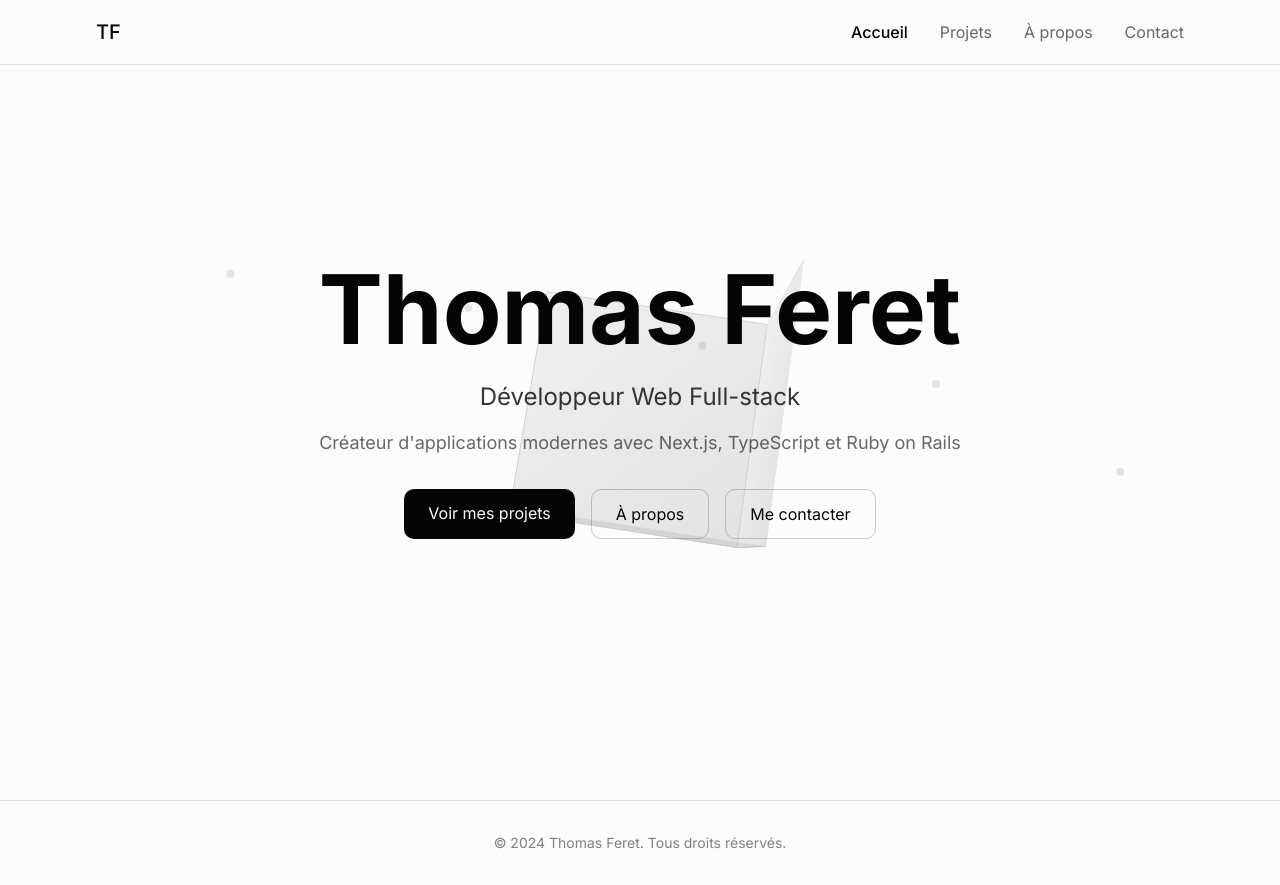
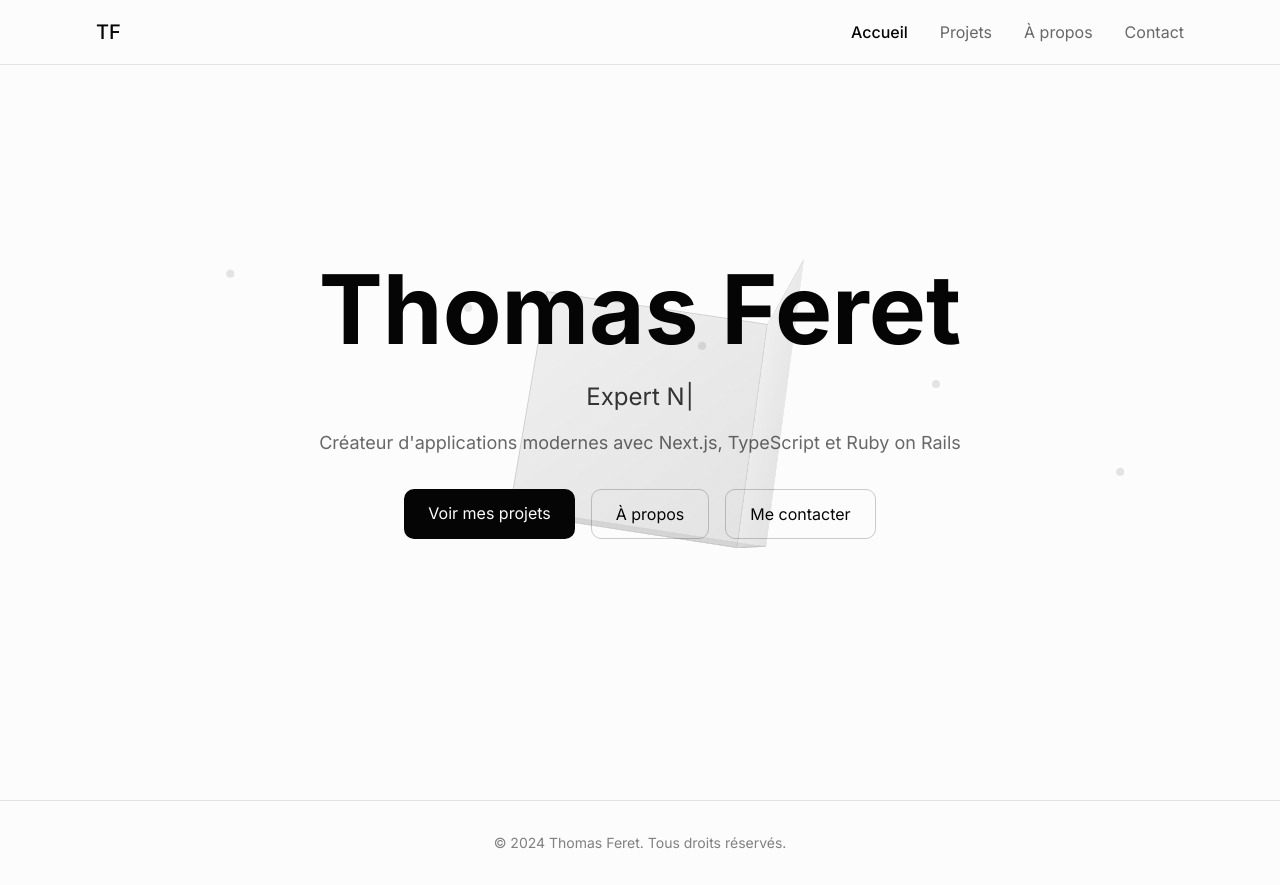
Before and after one commit to ThomasWEBDEV/portfolio-thomas-feret, a Next.js app: page / in a window 1280 px wide. Built offline with nearby package versions, Linux system fonts and the light colour scheme.

Commit message:
Intégration animation typewriter sur sous-titre page accueil

```diff
--- a/app/page.tsx
+++ b/app/page.tsx
@@ -1,6 +1,7 @@
 "use client";
 import Link from "next/link";
 import { motion } from "framer-motion";
+import Typewriter from "typewriter-effect";
 
 export default function Home() {
   return (
@@ -61,14 +62,24 @@ export default function Home() {
             Thomas Feret
           </h1>
 
-          <motion.p
-            initial={{ opacity: 0 }}
-            animate={{ opacity: 1 }}
-            transition={{ duration: 0.8, delay: 0.3 }}
-            className="text-xl md:text-2xl mb-4 text-[#050505]/80"
-          >
-            Développeur Web Full-stack
-          </motion.p>
+          <div className="text-xl md:text-2xl mb-4 text-[#050505]/80 h-8">
+            <Typewriter
+              options={{
+                strings: [
+                  'Développeur Web Full-stack',
+                  'Expert Next.js & TypeScript',
+                  'Créateur d\'interfaces modernes',
+                  'Passionné Ruby on Rails',
+                  'Architecte d\'applications web'
+                ],
+                autoStart: true,
+                loop: true,
+                delay: 50,
+                deleteSpeed: 30,
+                pauseFor: 2000,
+              }}
+            />
+          </div>
 
           <motion.p
             initial={{ opacity: 0 }}
```
